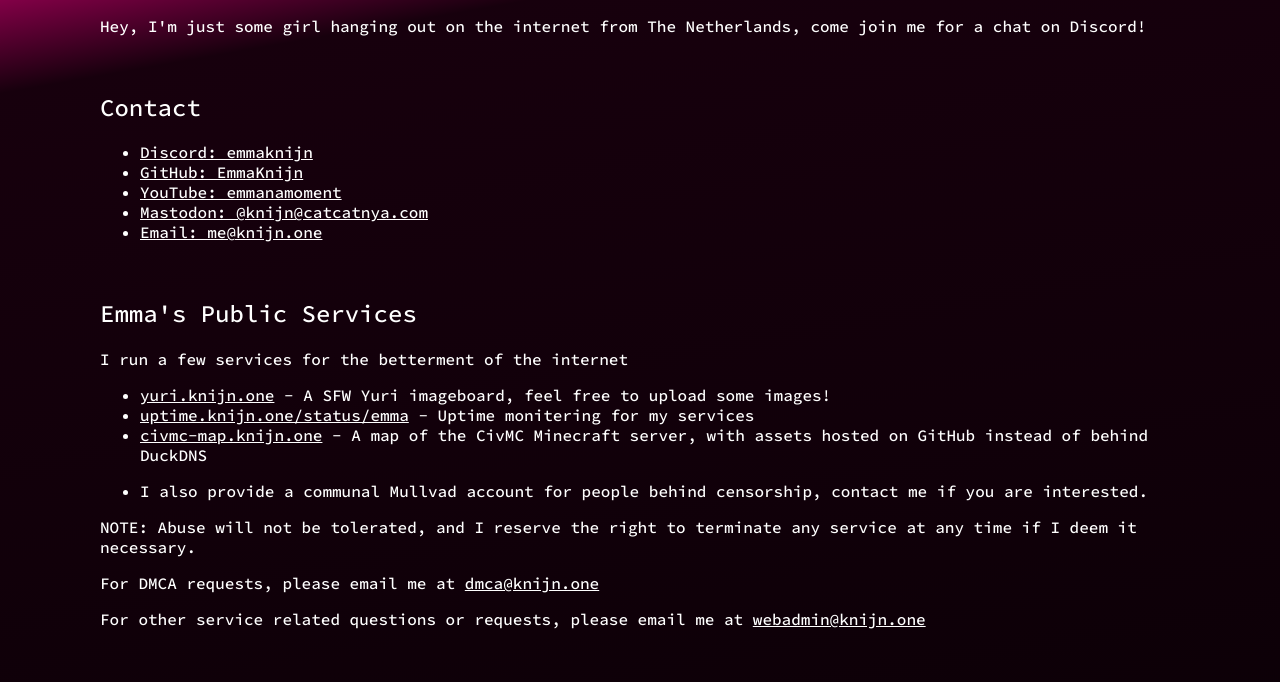
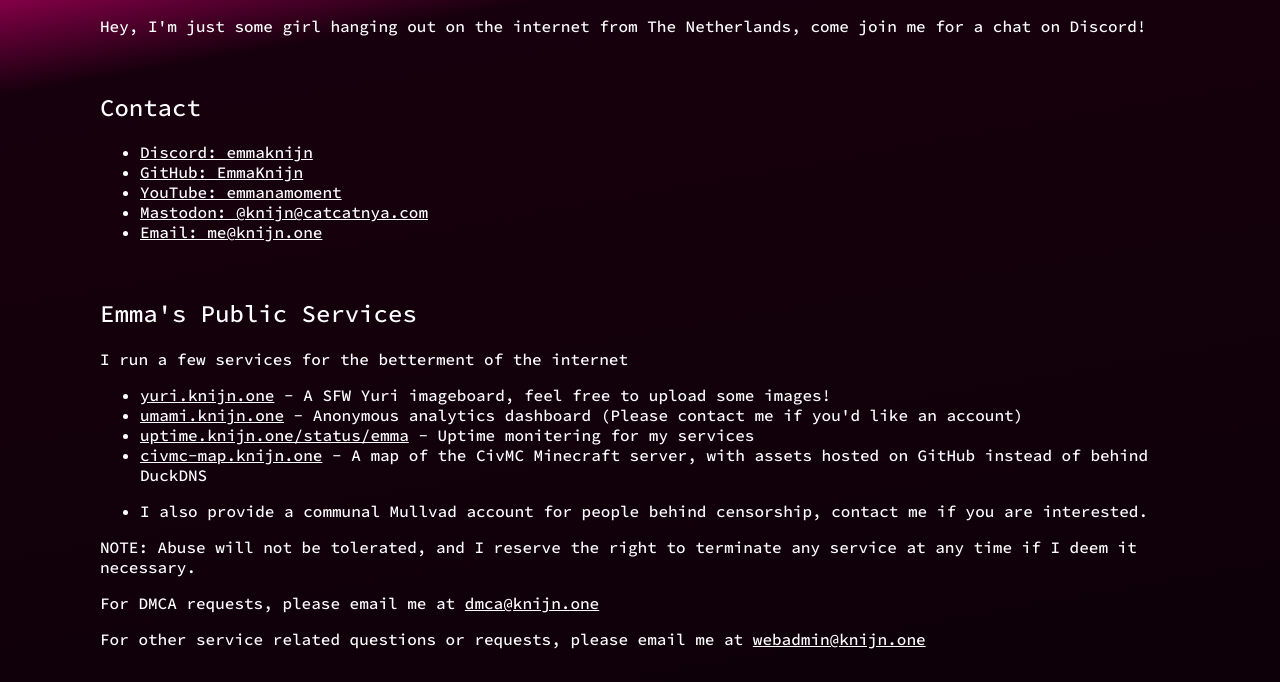
Before and after one commit to EmmaKnijn/website, a plain HTML site: page index.html in a window 1280 px wide. Shown: the part 109-791 px from the top of the page. Drawn offline with Linux system fonts and the light colour scheme.

Commit message:
add umami

```diff
--- a/index.html
+++ b/index.html
@@ -9,6 +9,7 @@
     <link rel="preconnect" href="https://fonts.gstatic.com" crossorigin>
     <link href="https://fonts.googleapis.com/css2?family=Source+Code+Pro:ital,wght@0,200..900;1,200..900&display=swap" rel="stylesheet">
     <meta name="description" content="EmmaKnijn's Website">
+    <script defer src="https://umami.knijn.one/script.js" data-website-id="888f765c-5eed-401c-9939-464e143be060"></script>
 </head>
 <body>
     <h1 class="header">👋 Hey! I'm Emma</h1>
@@ -44,6 +45,9 @@
     <ul>
         <li>
             <a href="https://yuri.knijn.one">yuri.knijn.one</a> - A SFW Yuri imageboard, feel free to upload some images!
+        </li>
+        <li>
+            <a href="https://umami.knijn.one">umami.knijn.one</a> - Anonymous analytics dashboard (Please contact me if you'd like an account)
         </li>
         <li>
             <a href="https://uptime.knijn.one/status/emma">uptime.knijn.one/status/emma</a> - Uptime monitering for my services
```
